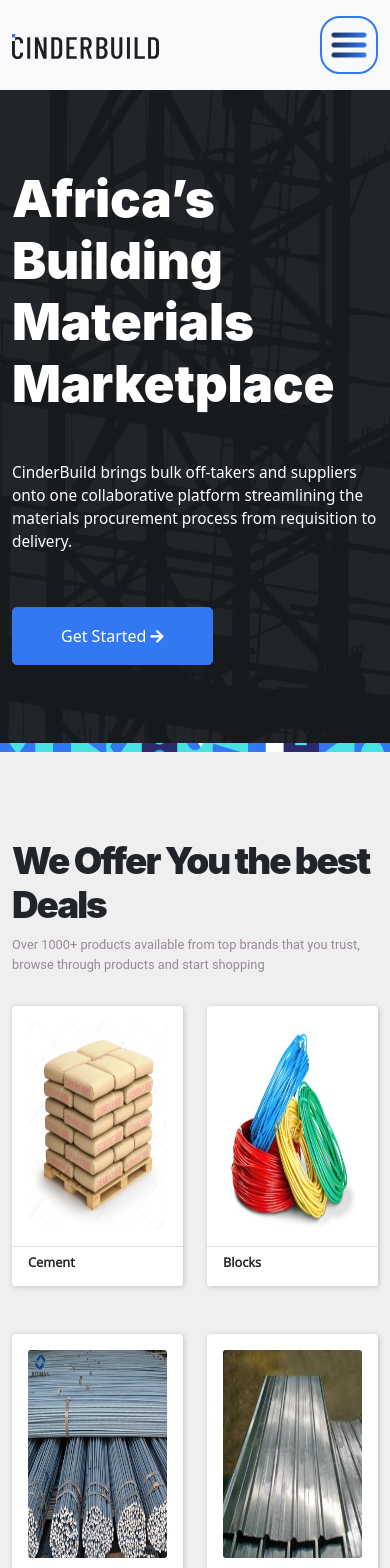
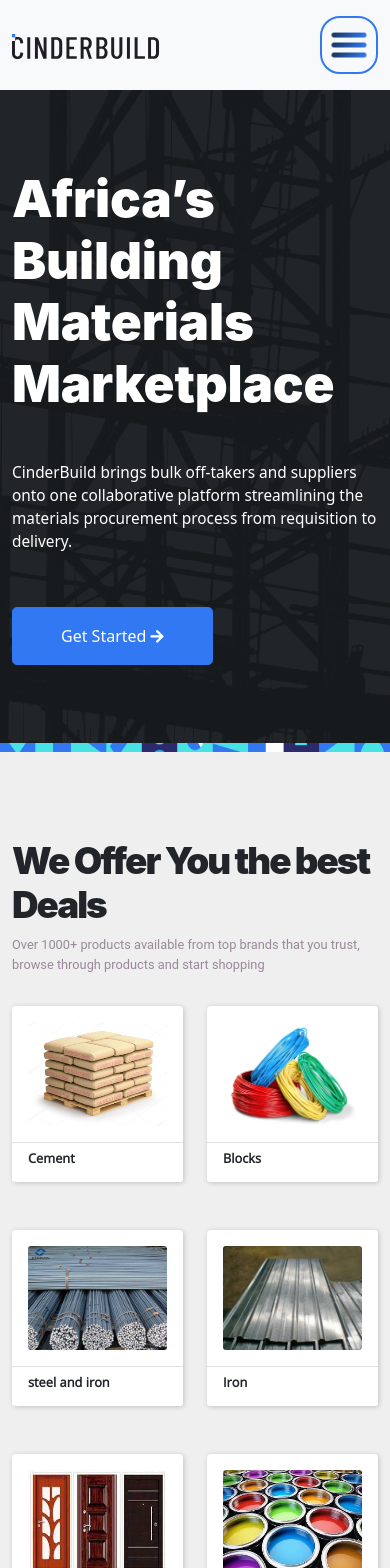
Before and after one commit to ajedamilola/cinderbuild, a React (Create React App) app: page / in a window 390 px wide. Shown: the top 1568 px of the page. Built offline with nearby package versions, Linux system fonts and the light colour scheme.

Commit message:
Fixed Sizing Of Best Deals Image

```diff
--- a/sass/_bestDeals.scss
+++ b/sass/_bestDeals.scss
@@ -21,12 +21,16 @@
         }
     }
     .product-image{
-        height: 13em;
+        height: 10rem;
         margin: auto;
     }
     .product-name{
         font-size: 0.8rem;
         font-weight: bold;
-
     }
 }
+@media (max-width:1000px) {
+    .product-image{
+        height: 6.5rem !important;
+    }
+}
```
Also changed, not shown: src/bootstrap/bootstrap.css, 1 other file (tests, documents, lock files or other folders).
